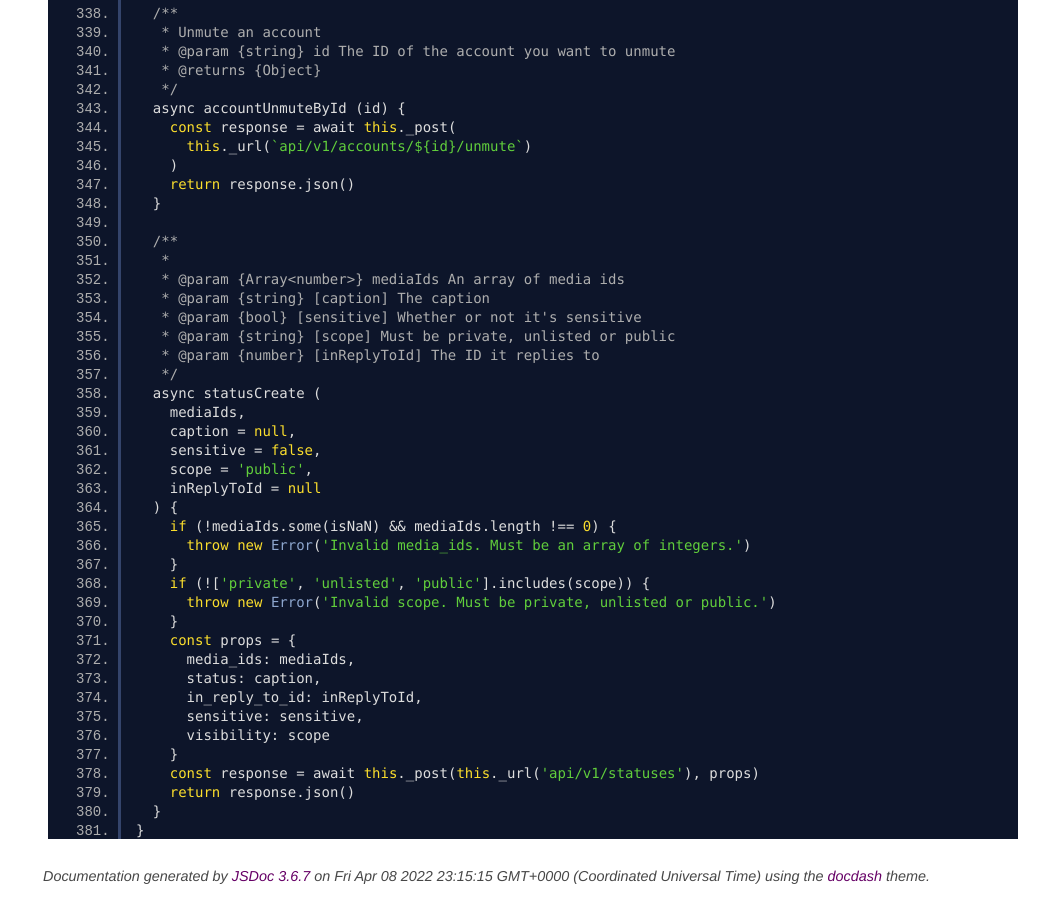
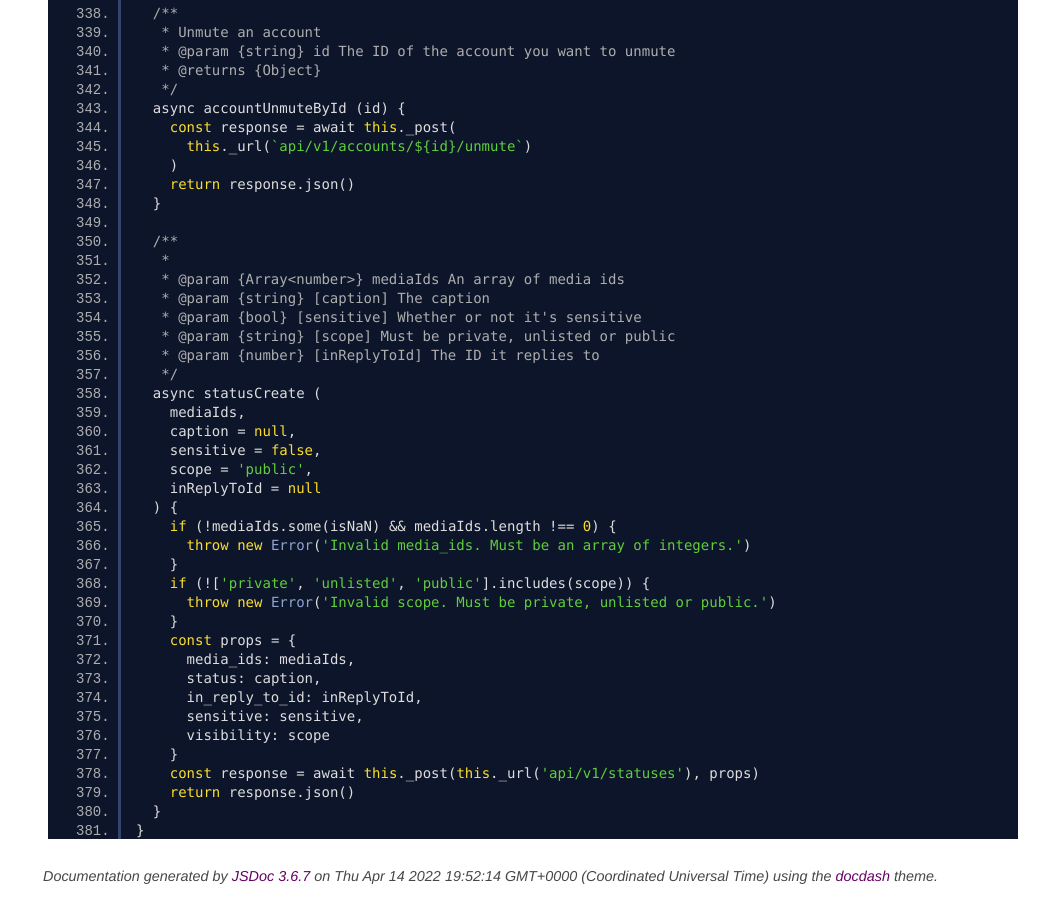
Before and after one commit to GeopJr/pixelfed-js, a plain HTML site: page Pixelfed.js.html in a window 1280 px wide. Shown: the part 6558-7457 px from the top of the page, without its empty margins (242-1280 px from the left). Drawn offline with Linux system fonts and the light colour scheme.

Commit message:
deploy: 62c0ac4107b31ed6e8041404211eec52428648fc

```diff
--- a/Pixelfed.js.html
+++ b/Pixelfed.js.html
@@ -437,7 +437,7 @@ export default class Pixelfed {
 <br class="clear">
 
 <footer>
-    Documentation generated by <a href="https://github.com/jsdoc3/jsdoc">JSDoc 3.6.7</a> on Fri Apr 08 2022 23:15:15 GMT+0000 (Coordinated Universal Time) using the <a href="https://github.com/clenemt/docdash">docdash</a> theme.
+    Documentation generated by <a href="https://github.com/jsdoc3/jsdoc">JSDoc 3.6.7</a> on Thu Apr 14 2022 19:52:14 GMT+0000 (Coordinated Universal Time) using the <a href="https://github.com/clenemt/docdash">docdash</a> theme.
 </footer>
 
 <script>prettyPrint();</script>
```
Also changed, not shown: global.html (+1 -1 lines), index.html (+1 -1 lines), module.exports_module.exports.html (+1 -1 lines).
